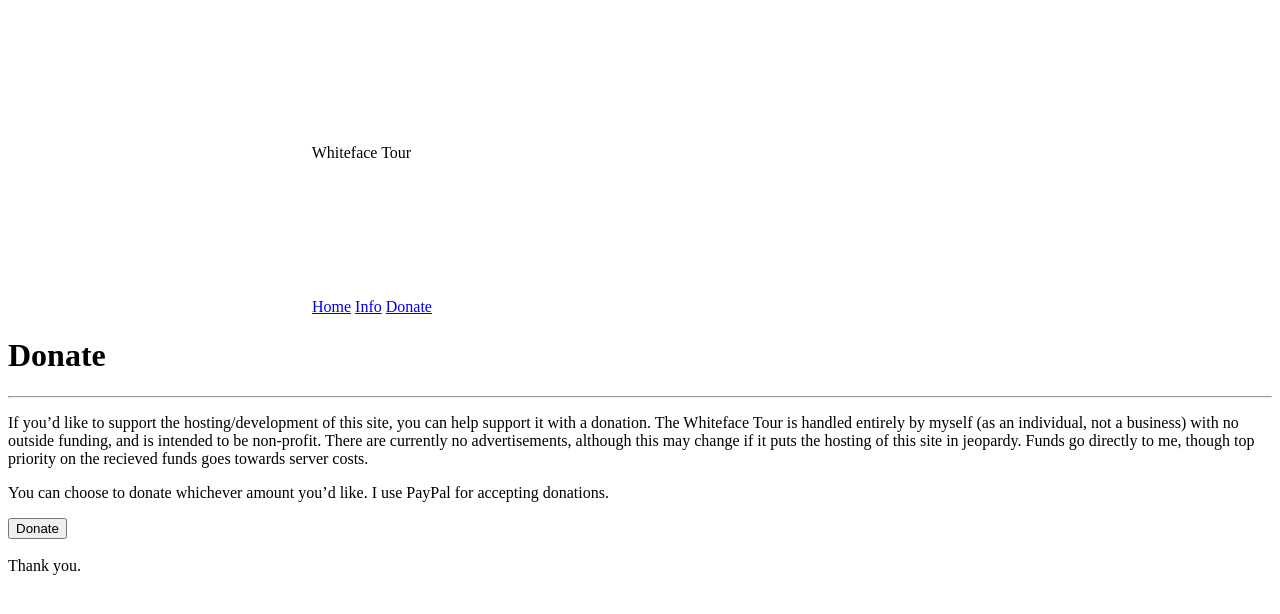
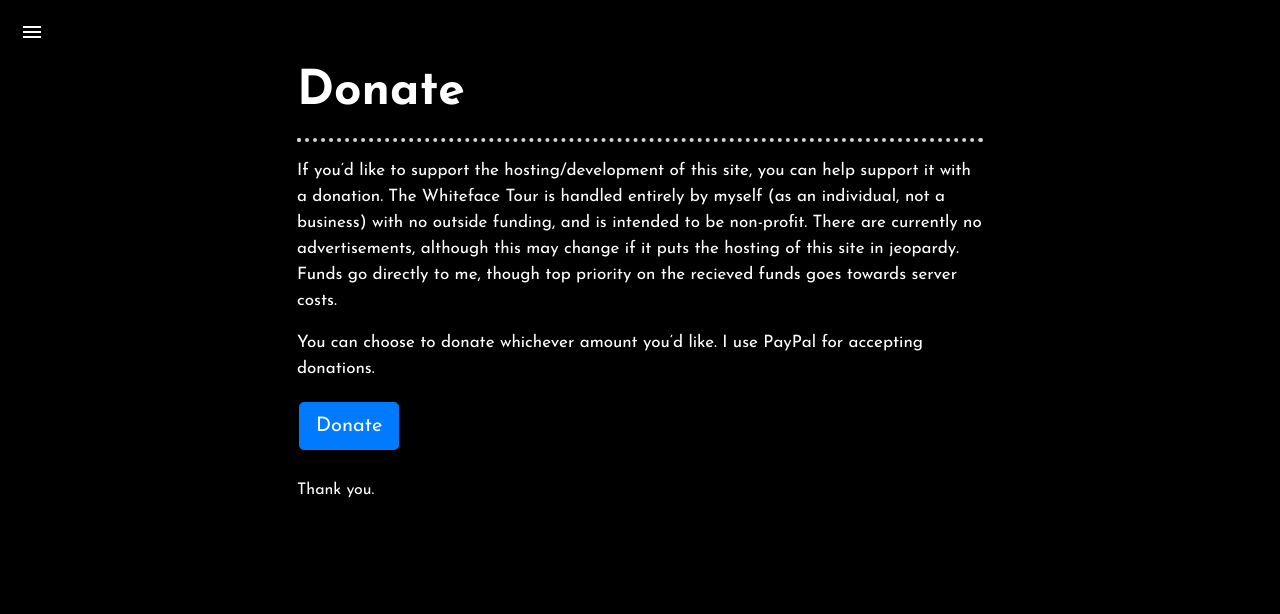
Before and after one commit to heyjoeway/whitefacetour, a plain HTML site: page Donate/index.html in a window 1280 px wide. Drawn offline with Linux system fonts and the light colour scheme; the site is published under a folder, as on GitHub Pages, so addresses that start at the root find nothing.

Commit message:
Update index.html

```diff
--- a/Donate/index.html
+++ b/Donate/index.html
@@ -5,26 +5,26 @@
     <meta charset="utf-8">
     <meta name="viewport" content="width=device-width, initial-scale=1.0, user-scalable=no">
 
-    <link href="/fonts/fonts.css" rel="stylesheet">
-    <link rel="stylesheet" href="/css/bootstrap.min.css">
-    <link rel="stylesheet" href="/css/style.css">
-    <script src="/js/script.js"></script>
+    <link href="../fonts/fonts.css" rel="stylesheet">
+    <link rel="stylesheet" href="../css/bootstrap.min.css">
+    <link rel="stylesheet" href="../css/style.css">
+    <script src="../js/script.js"></script>
 
-    <link rel="apple-touch-icon" sizes="180x180" href="/favicon/apple-touch-icon.png">
-    <link rel="icon" type="image/png" sizes="32x32" href="/favicon/favicon-32x32.png">
-    <link rel="icon" type="image/png" sizes="16x16" href="/favicon/favicon-16x16.png">
-    <link rel="manifest" href="/favicon/site.webmanifest">
-    <link rel="mask-icon" href="/favicon/safari-pinned-tab.svg" color="#000000">
-    <link rel="shortcut icon" href="/favicon/favicon.ico">
+    <link rel="apple-touch-icon" sizes="180x180" href="../favicon/apple-touch-icon.png">
+    <link rel="icon" type="image/png" sizes="32x32" href="../favicon/favicon-32x32.png">
+    <link rel="icon" type="image/png" sizes="16x16" href="../favicon/favicon-16x16.png">
+    <link rel="manifest" href="../favicon/site.webmanifest">
+    <link rel="mask-icon" href="../favicon/safari-pinned-tab.svg" color="#000000">
+    <link rel="shortcut icon" href="../favicon/favicon.ico">
     <meta name="msapplication-TileColor" content="#181818">
-    <meta name="msapplication-config" content="/favicon/browserconfig.xml">
+    <meta name="msapplication-config" content="../favicon/browserconfig.xml">
     <meta name="theme-color" content="#000000">
 </head>
 <body class="page-layout-page page-path-Donate/index.html page-id-cjrd0xmoh0001rofrpw0ekpn5">
     <div id="navbar">
         <div id="navbar-cont">
             <svg id="navbar-menu">
-                <use xlink:href="/img/menu.svg#layer1"/>
+                <use xlink:href="../img/menu.svg#layer1"/>
             </svg>
             <span id="navbar-title">Whiteface Tour</span>
         </div>
@@ -33,11 +33,11 @@
     <div id="sidebar">
         <nav id="sidebar-nav">
             <svg id="sidebar-logo">
-                <use xlink:href="/img/logo.svg#layer1"/>
+                <use xlink:href="../img/logo.svg#layer1"/>
             </svg>
-                <a class="sidebar-nav-link" href="/">Home</a>
-                <a class="sidebar-nav-link" href="/Info">Info</a>
-                <a class="sidebar-nav-link" href="/Donate">Donate</a>
+                <a class="sidebar-nav-link" href="../">Home</a>
+                <a class="sidebar-nav-link" href="../Info">Info</a>
+                <a class="sidebar-nav-link" href="./">Donate</a>
         </nav>
     </div>
 
```
